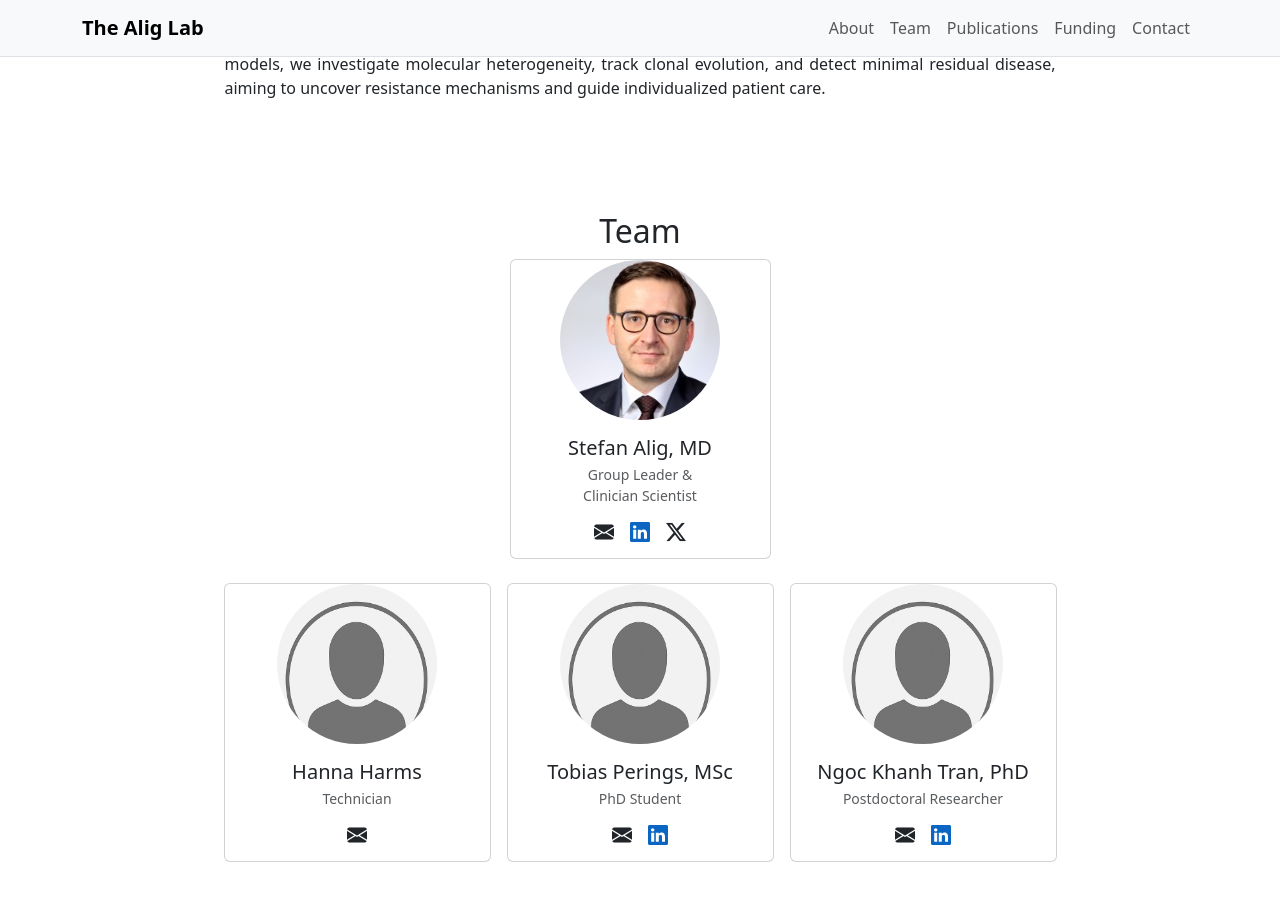
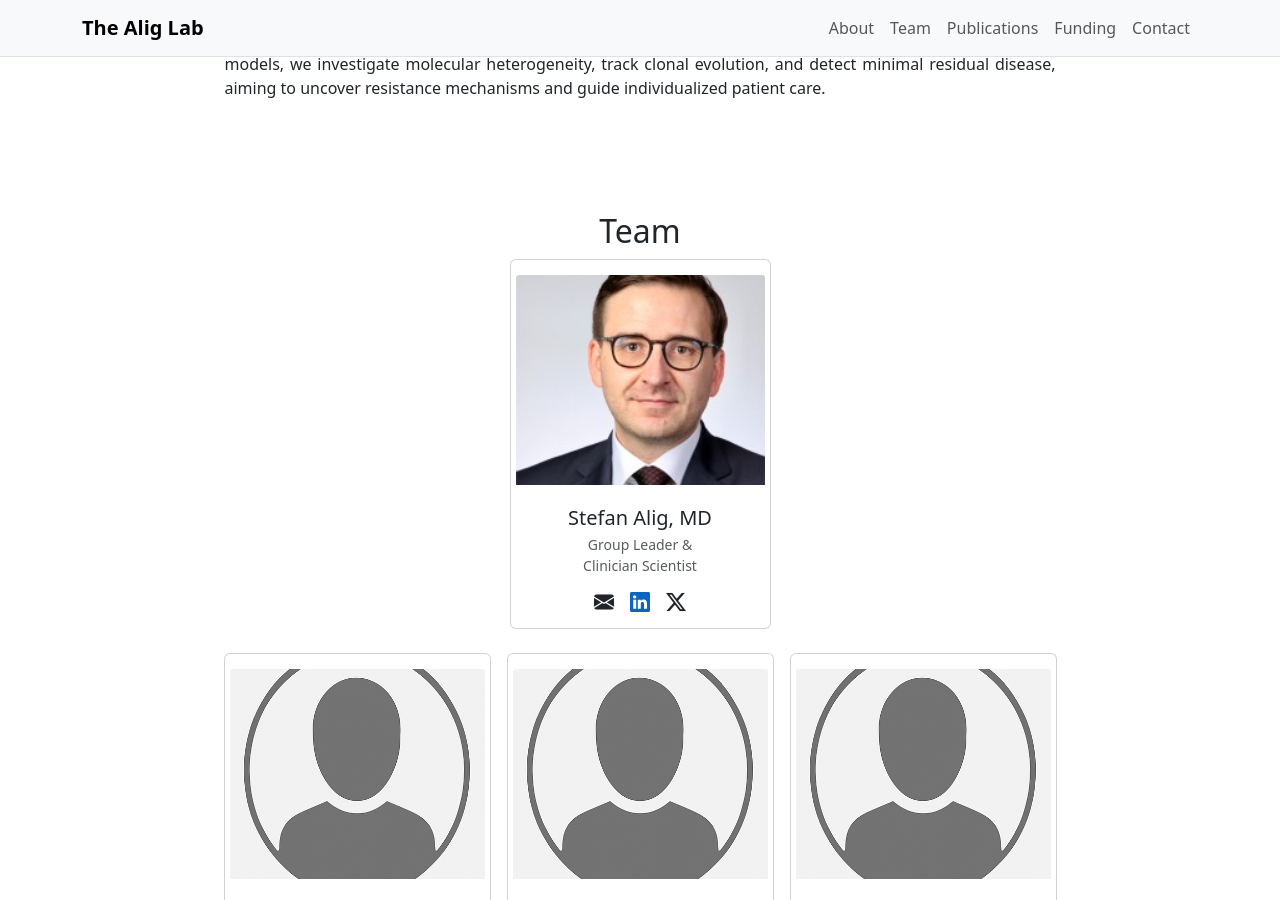
Before and after one commit to AligLab/AligLab.github.io, a Jekyll site: the page built from index.md, in a window 1280 px wide and 900 px high, scrolled down 964 px. Built offline with Jekyll 4.4.1, drawn with Linux system fonts in a browser that asks for light colours.

Commit message:
Update style.css

```diff
--- a/assets/css/style.css
+++ b/assets/css/style.css
@@ -41,15 +41,18 @@ section { background: transparent; }
 #about, #team, #publications, #funding, #contact { background: #ffffff; }
 
 /* Team avatars: responsive circular, no overflow */
-#team .card img {
-  border-radius: 50%;
+/* Team card images */
+#team .card-img-top {
   object-fit: cover;
-  margin-top: 10px;
-  object-position: center top;
-  margin: 0 auto;
-  width: clamp(96px, 28vw, 160px);
-  height: clamp(96px, 28vw, 160px);
+  width: 100%;
+  height: 220px;         /* keep consistent height */
+  border-top-left-radius: 0.5rem;
+  border-top-right-radius: 0.5rem;
+  margin-top: 10px;      /* push image down a bit */
+  padding: 5px;          /* add breathing space inside */
+  background: #fff;      /* so padding shows as white border */
 }
+
 @media (max-width: 360px) {
   #team .card img { width: 88px; height: 88px; }
 }
```
